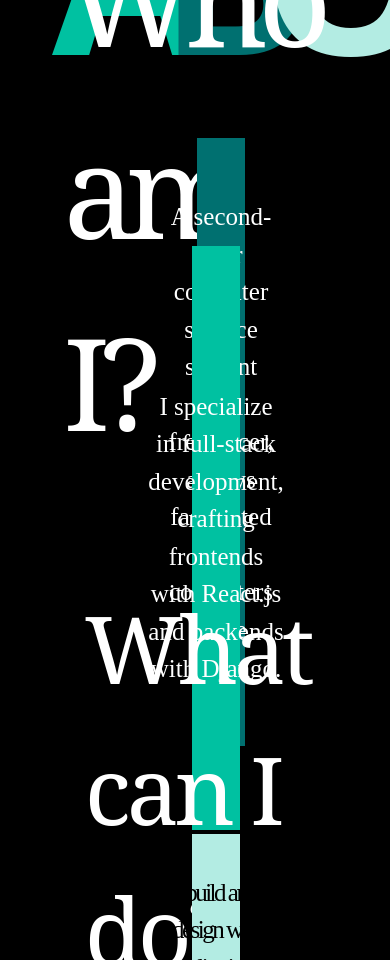
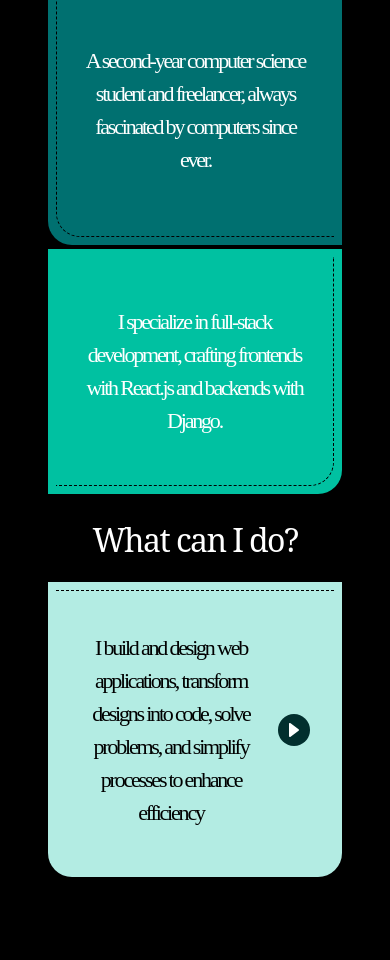
Before and after one commit to MaheryAndrih1/MaheryDotPortfolio, a React (Vite) app: page / in a window 390 px wide. Shown: the part 1040-2000 px from the top of the page. Built offline with nearby package versions, Linux system fonts and the light colour scheme; a web font is replaced by a local one.

Commit message:
done About section responsive and added styles

```diff
--- a/src/App.jsx
+++ b/src/App.jsx
@@ -9,7 +9,7 @@ const App = () => {
       <Cursor />
       <Main />
       <About />
-      <br /><br />
+      <br /><br /><br /><br /><br /><br /><br /><br /><br /><br /><br /><br />
     </div>
   );
 };
--- a/src/Components/About.jsx
+++ b/src/Components/About.jsx
@@ -1,13 +1,34 @@
-import React from "react";
+import React, { useState } from "react";
 
 const About = () => {
+  const colorSchemes = [
+    {
+      card1: { bg: '#007070', text: 'white' },
+      card2: { bg: '#00C1A1', text: 'white' },
+      card3: { bg: '#B3ECE3', text: 'black' }
+    },
+    {
+      card1: { bg: '#00C1A1', text: 'white' },
+      card2: { bg: '#B3ECE3', text: 'black' },
+      card3: { bg: '#007070', text: 'white' }
+    },
+    {
+      card1: { bg: '#B3ECE3', text: 'black' },
+      card2: { bg: '#007070', text: 'white' },
+      card3: { bg: '#00C1A1', text: 'white' }
+    }
+  ];
+
+  const [currentScheme, setCurrentScheme] = useState(0);
+
+  const rotateColors = () => {
+    setCurrentScheme((prev) => (prev + 1) % colorSchemes.length);
+  };
+
   return (
-    <div
-      id="about"
-      className="bg-black text-white min-h-screen flex flex-col p-8"
-    >
+    <div id="about" className="bg-black text-white flex flex-col p-8">
       {/* ABOUT Header */}
-      <div className="text-[228px] font-black tracking-[-0.26em] flex space-x-2 ms-5">
+      <div className="text-[48px] md:text-[228px] font-black tracking-[-0.26em] flex ms-5">
         <span style={{ color: "#00C1A1" }}>A</span>
         <span style={{ color: "#007070" }}>B</span>
         <span style={{ color: "#B3ECE3" }}>O</span>
@@ -15,21 +36,52 @@ const About = () => {
         <span style={{ color: "#007070" }}>T</span>
       </div>
 
-      <div className="mt-0 grid grid-cols-2 gap-1 px-40">
-        <div className="col-span-1 row-span-1 flex items-center justify-center text-[128px] h-26 font-primary font-thin tracking-[-0.08em]">
+      <div className="mt-0 grid grid-cols-1 md:grid-cols-2 gap-1 px-4 md:px-40">
+        <div className="col-span-1 row-span-1 flex items-center justify-center text-[32px] sm:text-[48px] lg:text-[96px] xl:text-[128px] h-26 font-primary font-thin tracking-[-0.05em] whitespace-nowrap">
           Who am I?
         </div>
-        <div className="col-span-1 row-span-2 bg-[#007070] py-15 px-6 flex items-center justify-center text-center text-[25px] font-typewriter">
-          A second-year computer science student and freelancer, always fascinated by computers since ever.
+        <div className="col-span-1 row-span-2 p-2 rounded-bl-3xl" style={{ backgroundColor: colorSchemes[currentScheme].card1.bg }}>
+          <div className={`py-15 px-6 flex items-center justify-center text-center text-[22px] font-typewriter rounded-bl-3xl border-b border-s border-dashed border-black tracking-[-.1em]`}
+            style={{
+              backgroundColor: colorSchemes[currentScheme].card1.bg,
+              color: colorSchemes[currentScheme].card1.text
+            }}>
+            A second-year computer science student and freelancer, always
+            fascinated by computers since ever.
+          </div>
         </div>
-        <div className="col-span-1 row-span-2 bg-[#00C1A1] py-15 px-6 flex items-center justify-center text-center text-[25px] font-typewriter">
-          I specialize in full-stack development, crafting frontends with React.js and backends with Django.
+        <div className="col-span-1 row-span-2 p-2 rounded-br-3xl" style={{ backgroundColor: colorSchemes[currentScheme].card2.bg }}>
+          <div className={`py-12 px-6 flex items-center justify-center text-center text-[22px] font-typewriter rounded-br-3xl border-b border-e border-dashed border-black tracking-[-.1em]`}
+            style={{
+              backgroundColor: colorSchemes[currentScheme].card2.bg,
+              color: colorSchemes[currentScheme].card2.text
+            }}>
+            I specialize in full-stack development, crafting frontends with
+            React.js and backends with Django.
+          </div>
         </div>
-        <div className="col-span-1 row-span-1 flex items-center justify-center text-[94px] h-20 tracking-[-0.05em] font-primary font-thin">
+
+        <div className="col-span-1 row-span-1 flex items-center justify-center text-[32px] sm:text-[48px] lg:text-[72px] xl:text-[94px] h-19 tracking-[-.05em] font-primary font-thin mt-1 whitespace-nowrap">
           What can I do?
         </div>
-        <div className="col-span-2 row-span-2 text-black bg-[#B3ECE3] py-10 px-6 flex items-center justify-center text-[25px] font-typewriter text-center tracking-[-0.1em]">
-          I build and design web applications, transform designs into code, solve problems, and simplify processes to enhance efficiency
+        <div className="col-span-1 md:col-span-2 row-span-2 p-2 rounded-b-3xl" style={{ backgroundColor: colorSchemes[currentScheme].card3.bg }}>
+          <div className="text-black py-10 px-6 flex items-center justify-center text-[22px] font-typewriter text-center tracking-[-.1em] rounded-b-3xl border-t border-dashed border-black"
+            style={{
+              backgroundColor: colorSchemes[currentScheme].card3.bg,
+              color: colorSchemes[currentScheme].card3.text
+            }}>
+            I build and design web applications, transform designs into code,
+            solve problems, and simplify processes to enhance efficiency
+
+            <button
+              onClick={rotateColors}
+              className="rounded-full p-1 bg-teal-950 hover:bg-teal-600 transition-colors ml-4"
+            >
+              <svg className="w-6 h-6 text-white" aria-hidden="true" xmlns="http://www.w3.org/2000/svg" width="24" height="24" fill="currentColor" viewBox="0 0 24 24">
+                <path fillRule="evenodd" d="M8.6 5.2A1 1 0 0 0 7 6v12a1 1 0 0 0 1.6.8l8-6a1 1 0 0 0 0-1.6l-8-6Z" clipRule="evenodd"/>
+              </svg>
+            </button>
+          </div>
         </div>
       </div>
     </div>
--- a/src/Components/Navbar.jsx
+++ b/src/Components/Navbar.jsx
@@ -65,7 +65,7 @@ const Navbar = () => {
       {/* Existing Navbar */}
       <div
         ref={navContainerRef}
-        className="font-primary text-[#101010] fixed left-0 pe-1 right-0 top-4 z-[999] mt-2 mx-auto w-fit h-10 rounded-full bg-[#ded9d9] transition-all duration-500 overflow-hidden"
+        className="font-primary text-[#101010] fixed left-0 pe-1 right-0 top-4 z-[9999] mt-2 mx-auto w-fit h-10 rounded-full bg-[#ded9d9] transition-all duration-500 overflow-hidden"
       >
         <header className="h-full">
           <nav className="flex h-full items-center">
--- a/src/index.css
+++ b/src/index.css
@@ -47,6 +47,7 @@ html, body {
   --font-typewriter: "typewriter";
   --font-weight: 300;
   --color-avocado-100: oklch(0.99 0 0);
+  --color-regal-blue: #243c5a;
 }
 
 @font-face{
```
